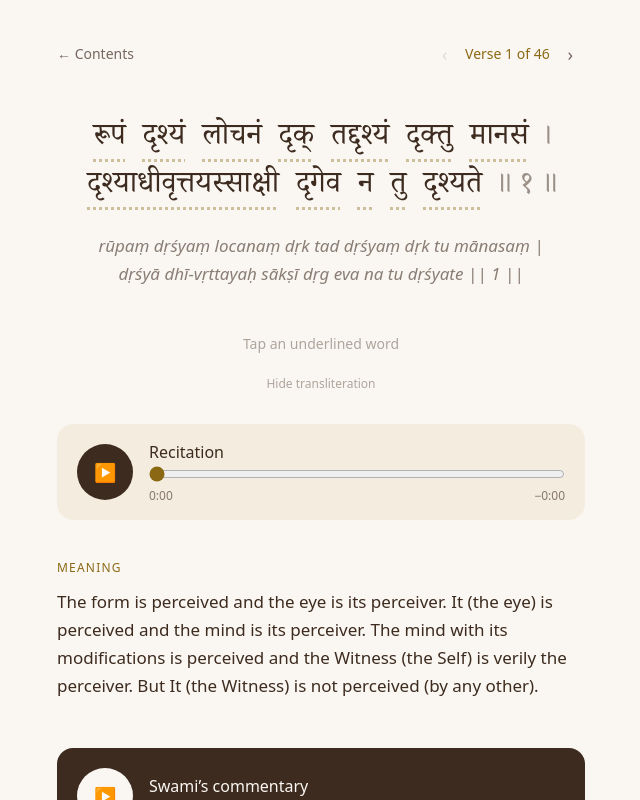
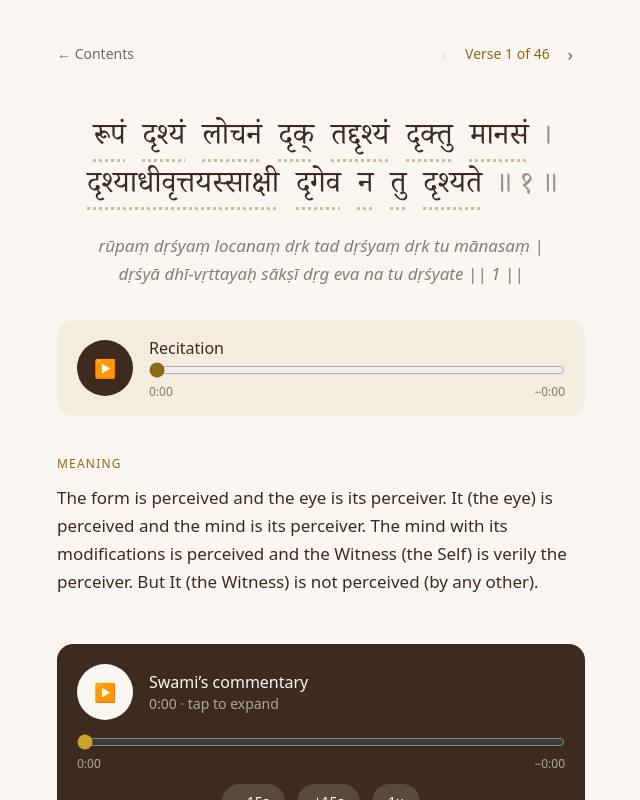
Before and after one commit to ravibhim/manana, a React (Vite) app: page / in a window 1280 px wide. Both pictures are taken after a click on the button 640 px from the left and 271 px from the top of the page. Shown: the top 800 px of the page, without its empty margins (319-959 px from the left). Built offline with nearby package versions, Linux system fonts and the light colour scheme.

Commit message:
Simplify verse page: always show transliteration, drop tap hint, show word meaning inline only on tap

```diff
--- a/src/components/VerseScreen.tsx
+++ b/src/components/VerseScreen.tsx
@@ -21,7 +21,6 @@ export default function VerseScreen({ verseNumber, onNavigate, onBack }: VerseSc
     resumeKey: `la-resume-ddv-${verse.number}-commentary`,
   })
   const [activeWord, setActiveWord] = useState<Token | null>(null)
-  const [showRoman, setShowRoman] = useState(true)
   const [expanded, setExpanded] = useState(false)
 
   const prev = VERSES.find(v => v.number === verseNumber - 1)
@@ -68,18 +67,16 @@ export default function VerseScreen({ verseNumber, onNavigate, onBack }: VerseSc
           ))}
         </div>
 
-        {showRoman && (
-          <p className="mt-5 whitespace-pre-line text-[1.0625rem] leading-7 text-[#3d2b1f]/60 italic">
-            {verse.transliteration}
-          </p>
-        )}
+        <p className="mt-5 whitespace-pre-line text-[1.0625rem] leading-7 text-[#3d2b1f]/60 italic">
+          {verse.transliteration}
+        </p>
       </section>
 
-      {/* Word meaning slot: fixed height so the page doesn't jump */}
-      <div className="mt-6 flex min-h-16 items-center justify-center text-center">
-        {activeWord?.parts ? (
+      {/* Word meaning: only takes space once a word is tapped, pushing the content below down */}
+      {activeWord && <div className="mt-6 flex items-center justify-center text-center">
+        {activeWord.parts ? (
           <div className="text-[1.0625rem] leading-6">
-            <p className="mb-2 text-[#3d2b1f]/70">{activeWord.m}</p>
+            <p className="mb-2">{activeWord.m}</p>
             <ul className="flex flex-wrap justify-center gap-x-5 gap-y-1">
               {activeWord.parts.map((p, i) => (
                 <li key={i}>
@@ -90,23 +87,14 @@ export default function VerseScreen({ verseNumber, onNavigate, onBack }: VerseSc
               ))}
             </ul>
           </div>
-        ) : activeWord ? (
+        ) : (
           <p className="text-[1.0625rem] leading-6">
             <span className="devanagari text-[1.25rem]">{activeWord.t}</span>
             <span className="mx-2 text-[#3d2b1f]/40">—</span>
             {activeWord.m}
           </p>
-        ) : (
-          <p className="text-sm text-[#3d2b1f]/40">Tap an underlined word</p>
         )}
-      </div>
-
-      <button
-        onClick={() => setShowRoman(!showRoman)}
-        className="self-center text-xs text-[#3d2b1f]/40 active:opacity-50"
-      >
-        {showRoman ? 'Hide transliteration' : 'Show transliteration'}
-      </button>
+      </div>}
 
       {/* Recitation */}
       {verse.recitation && <section className="mt-8 flex items-center gap-4 rounded-2xl bg-[#f0e6d4]/60 px-5 py-4">
```
